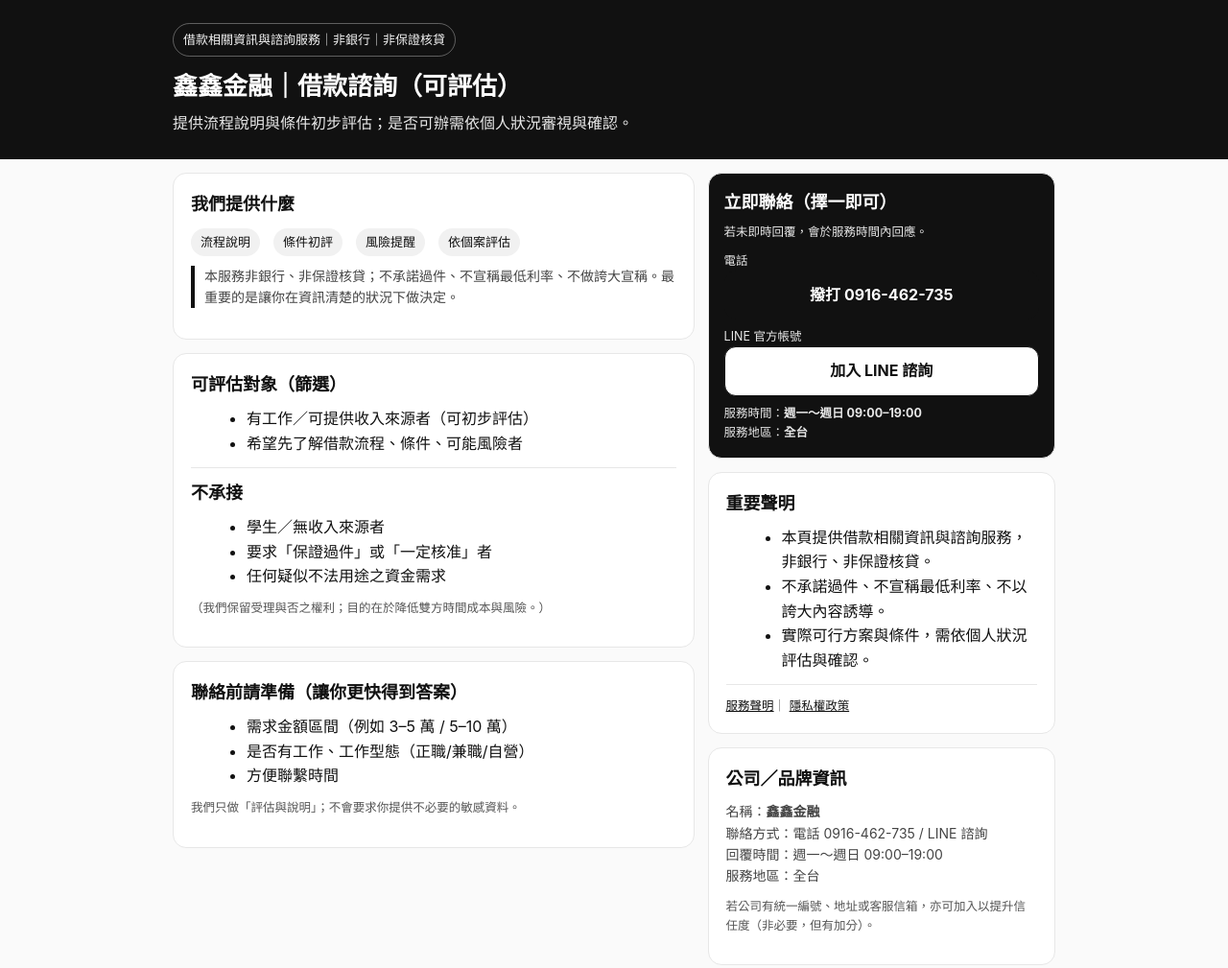
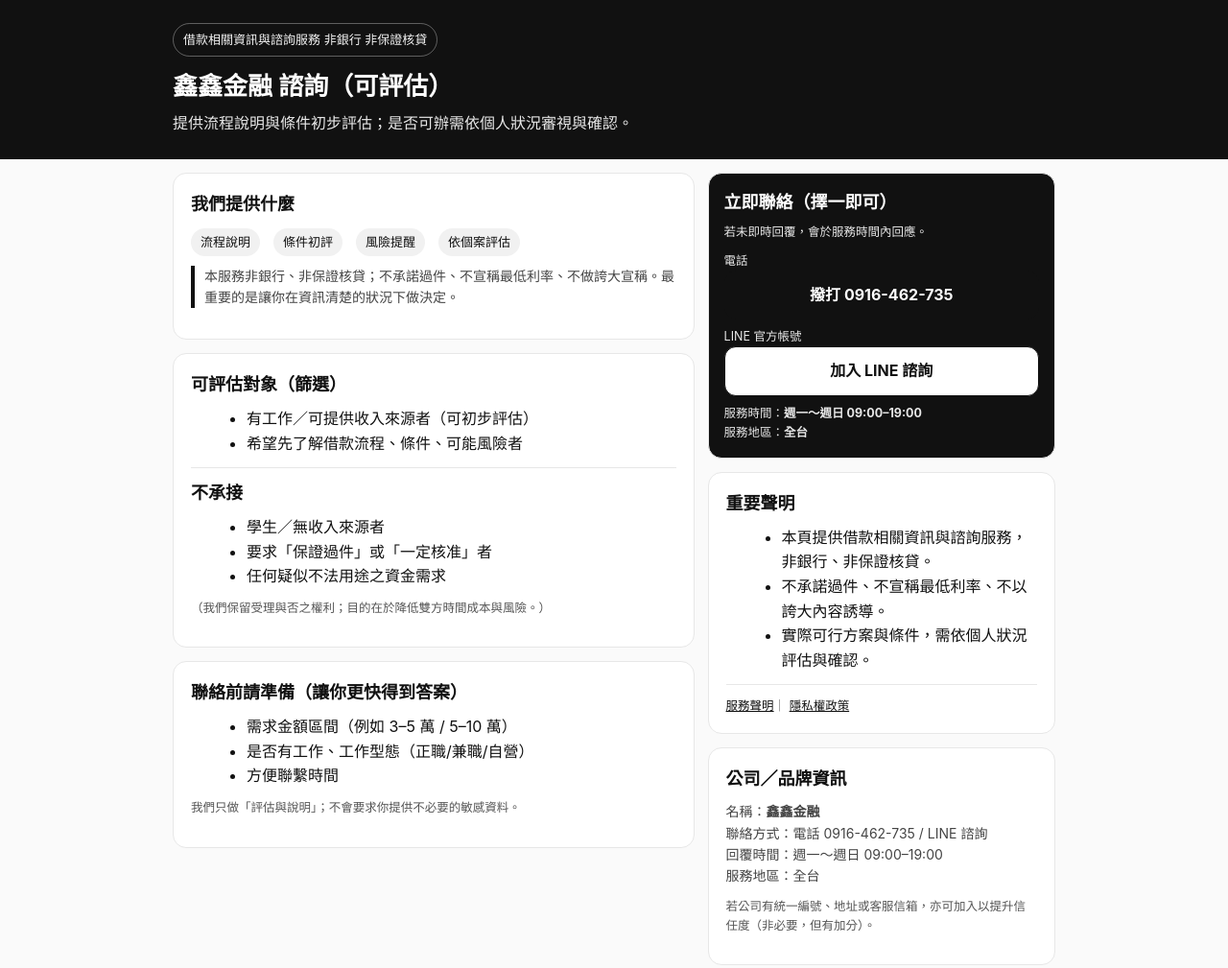
Before and after one commit to LU926-max/xinxin-landing, a plain HTML site: page index.html in a window 1280 px wide. Shown: the top 1009 px of the page at 96% size. Drawn offline with Linux system fonts and the light colour scheme.

Commit message:
Update index.html

```diff
--- a/index.html
+++ b/index.html
@@ -3,7 +3,7 @@
 <head>
   <meta charset="utf-8" />
   <meta name="viewport" content="width=device-width, initial-scale=1" />
-  <title>鑫鑫金融｜借款諮詢（可評估）｜非銀行非保證核貸</title>
+  <title>鑫鑫金融 諮詢（可評估）非銀行非保證核貸</title>
   <meta name="description" content="鑫鑫金融提供借款相關資訊與諮詢服務。非銀行、非保證核貸；實際條件需依個人狀況評估。全台服務，週一至週日 09:00–19:00 可聯絡。" />
   <meta name="robots" content="index,follow" />
   <style>
@@ -49,8 +49,8 @@
 <body>
   <header>
     <div class="wrap">
-      <span class="badge">借款相關資訊與諮詢服務｜非銀行｜非保證核貸</span>
-      <h1>鑫鑫金融｜借款諮詢（可評估）</h1>
+      <span class="badge">借款相關資訊與諮詢服務 非銀行 非保證核貸</span>
+      <h1>鑫鑫金融 諮詢（可評估）</h1>
       <p class="sub">提供流程說明與條件初步評估；是否可辦需依個人狀況審視與確認。</p>
     </div>
   </header>
@@ -162,7 +162,7 @@
 
     <footer class="wrap">
       <p class="fine">
-        © <span id="y"></span> 鑫鑫金融｜本頁僅供資訊與諮詢使用。
+        © <span id="y"></span> 鑫鑫金融 本頁僅供資訊與諮詢使用。
       </p>
     </footer>
   </main>
```
